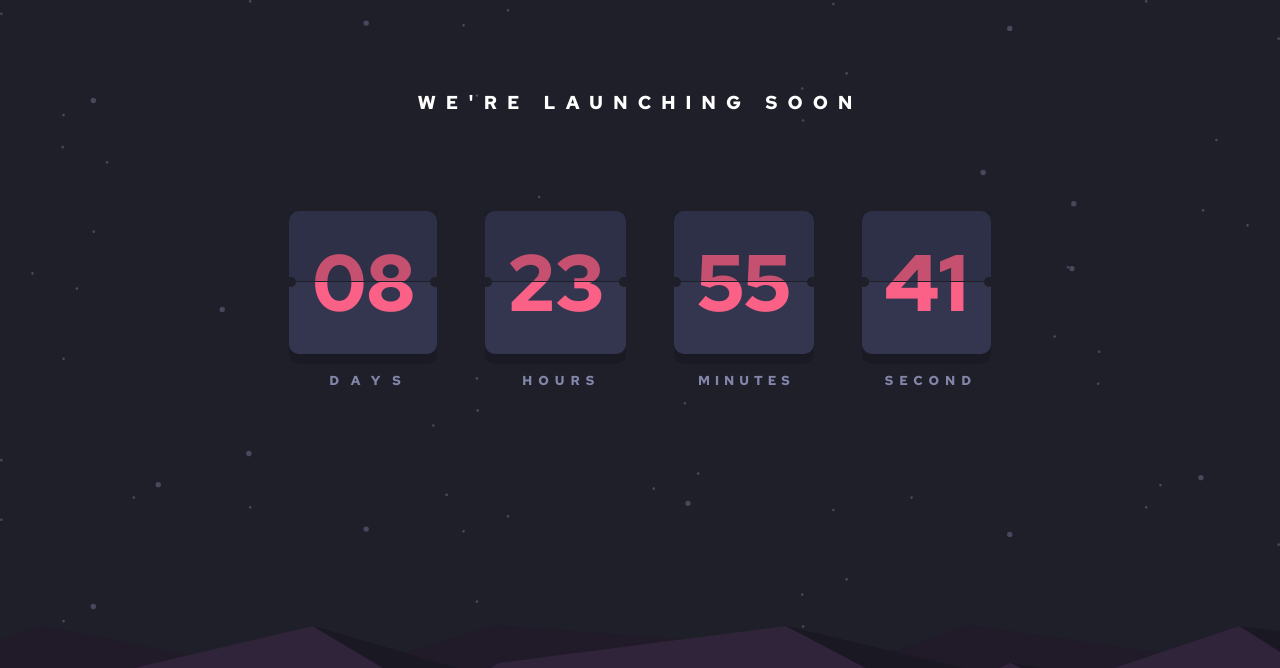
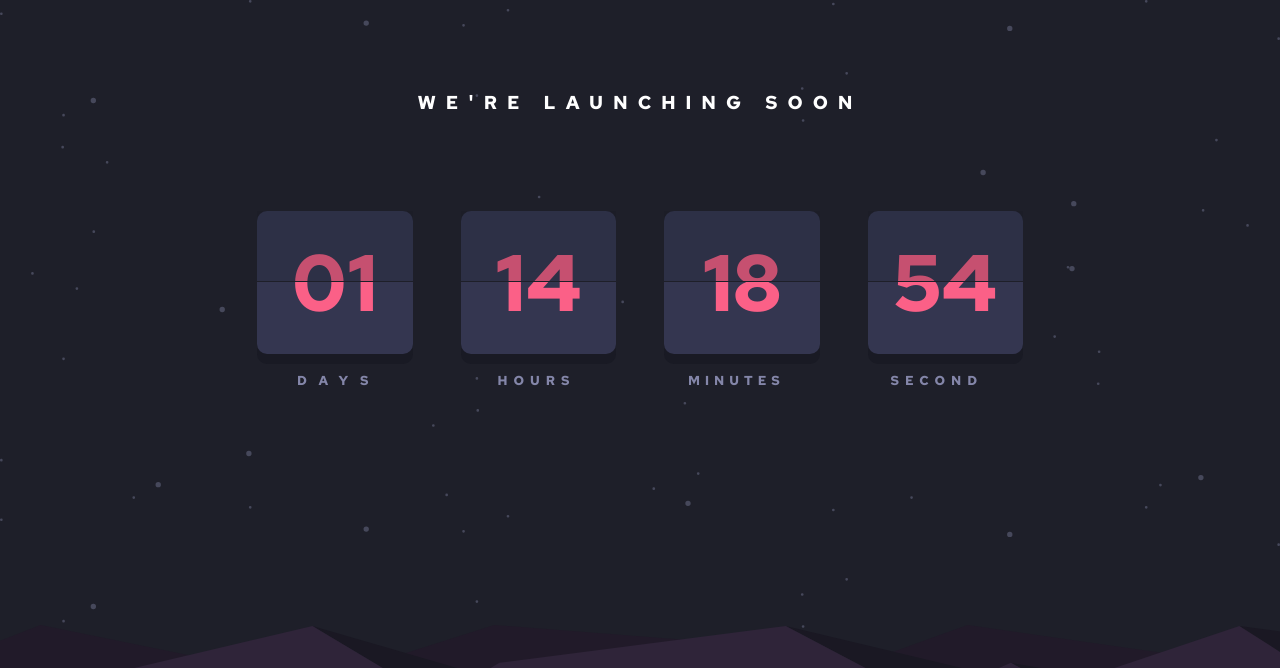
Before and after one commit to salmaane/launch-countdown, a plain HTML site: page index.html in a window 1280 px wide. Shown: the top 668 px of the page. Drawn offline with Linux system fonts and the light colour scheme.

Commit message:
clock turned on(still not completed)

```diff
--- a/index.html
+++ b/index.html
@@ -16,19 +16,19 @@
   <main>
     <h3>WE'RE LAUNCHING SOON</h3>
     <section class="timer">
-      <div class="time day">08
+      <div class="time day">00
         <span class="left"></span>
         <span class="right"></span>
       </div>
-      <div class="time hour">23
+      <div class="time hour">00
         <span class="left"></span>
         <span class="right"></span>
       </div>
-      <div class="time minute">55
+      <div class="time minute">00
         <span class="left"></span>
         <span class="right"></span>
       </div>
-      <div class="time second">41
+      <div class="time second">00
         <span class="left"></span>
         <span class="right"></span>
       </div>
--- a/javascript.js
+++ b/javascript.js
@@ -0,0 +1,19 @@
+"use strict";
+
+let date = new Date(2022,10,9,0,0,0);
+
+let day = document.querySelector(".day");
+let hour = document.querySelector(".hour");
+let minute = document.querySelector(".minute");
+let second = document.querySelector(".second");
+
+update();
+let timer = setInterval(update,1000)
+
+function update() {
+  let timeLeft = new  Date(date - new Date());
+  day.innerHTML = timeLeft.getDate() < 10 ? '0' + timeLeft.getDate() : timeLeft.getDate() +'';
+  hour.innerHTML = timeLeft.getHours() < 10 ? '0' + timeLeft.getHours() : timeLeft.getHours() +'';
+  minute.innerHTML = timeLeft.getMinutes() < 10 ? '0' + timeLeft.getMinutes() : timeLeft.getMinutes() +'';
+  second.innerHTML = timeLeft.getSeconds() < 10 ? '0' + timeLeft.getSeconds() : timeLeft.getSeconds() +'';
+}
--- a/style.css
+++ b/style.css
@@ -34,12 +34,14 @@ h3 {
     gap: 3rem;
 }
 .time {
+    width: 155.5px;
     cursor: pointer;
     position: relative;
     background-color: hsl(236, 21%, 26%);
     padding: 1.2rem 1.4rem;
     border-radius: 10px;
     box-shadow: 0 10px hsl(234, 17%, 12%);
+    text-align: center;
 }
 .time::before {
     content: '';
```
